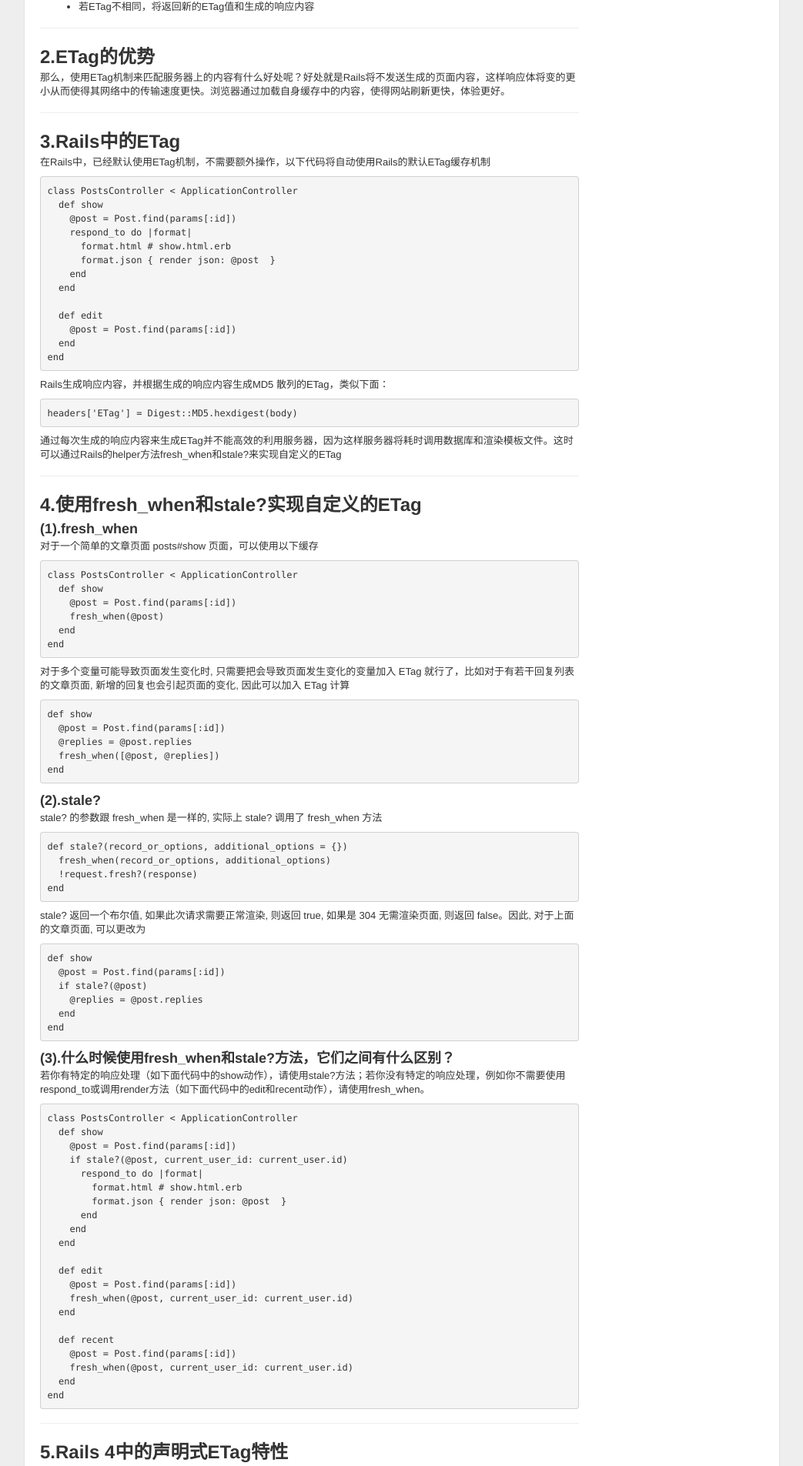
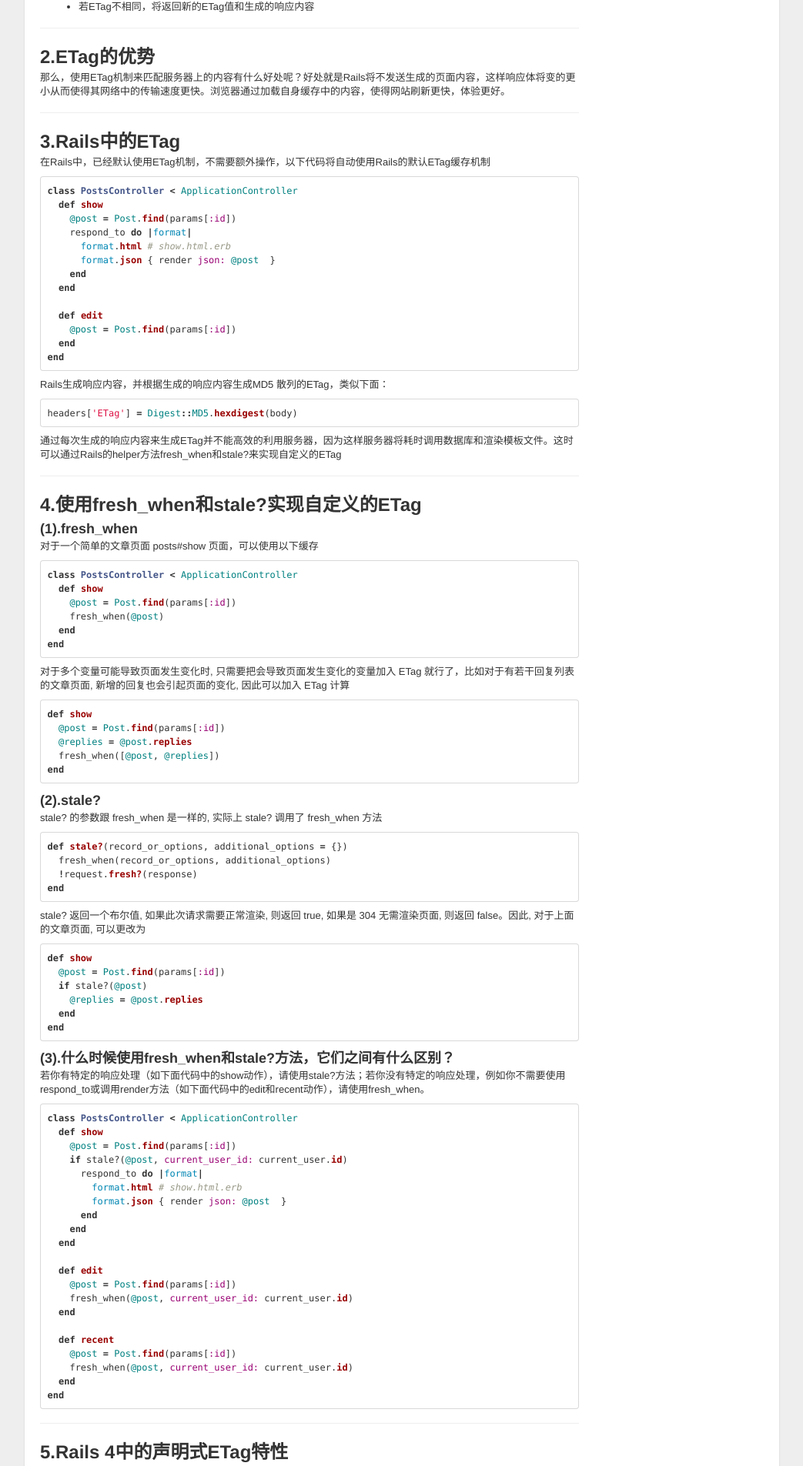
Before and after one commit to chenxiaotao/chenxiaotao.github.com, a Jekyll site: the page built from _posts/blogs/2015-04-12-rails-etags.md, in a window 1280 px wide. Shown: the part 463-2368 px from the top of the page at 77% size, without its empty margins (118-1161 px from the left). Built offline with Jekyll 4.4.1, drawn with Linux system fonts in a browser that asks for light colours; Markdown is read by kramdown in place of the engine named in the settings; comment, search, counter and statistics services are not loaded.

Commit message:
使用css加入高亮

```diff
--- a/_includes/themes/twitter/default.html
+++ b/_includes/themes/twitter/default.html
@@ -14,6 +14,7 @@
     <!-- Le styles -->
     <link href="{{ ASSET_PATH }}/bootstrap/css/bootstrap.min.css" rel="stylesheet">
     <link href="{{ ASSET_PATH }}/css/style.css?body=1" rel="stylesheet" type="text/css" media="all">
+    <link href="/assets/css/syntax.css" rel="stylesheet">
 
     <!-- Le fav and touch icons -->
   <!-- Update these with your own images
--- /dev/null
+++ b/assets/css/syntax.css
@@ -0,0 +1,65 @@
+.highlight  { background: #ffffff; }
+.highlight .c { color: #999988; font-style: italic } /* Comment */
+.highlight .err { color: #a61717; background-color: #e3d2d2 } /* Error */
+.highlight .k { font-weight: bold } /* Keyword */
+.highlight .o { font-weight: bold } /* Operator */
+.highlight .cm { color: #999988; font-style: italic } /* Comment.Multiline */
+.highlight .cp { color: #999999; font-weight: bold } /* Comment.Preproc */
+.highlight .c1 { color: #999988; font-style: italic } /* Comment.Single */
+.highlight .cs { color: #999999; font-weight: bold; font-style: italic } /* Comment.Special */
+.highlight .gd { color: #000000; background-color: #ffdddd } /* Generic.Deleted */
+.highlight .gd .x { color: #000000; background-color: #ffaaaa } /* Generic.Deleted.Specific */
+.highlight .ge { font-style: italic } /* Generic.Emph */
+.highlight .gr { color: #aa0000 } /* Generic.Error */
+.highlight .gh { color: #999999 } /* Generic.Heading */
+.highlight .gi { color: #000000; background-color: #ddffdd } /* Generic.Inserted */
+.highlight .gi .x { color: #000000; background-color: #aaffaa } /* Generic.Inserted.Specific */
+.highlight .go { color: #888888 } /* Generic.Output */
+.highlight .gp { color: #555555 } /* Generic.Prompt */
+.highlight .gs { font-weight: bold } /* Generic.Strong */
+.highlight .gu { color: #aaaaaa } /* Generic.Subheading */
+.highlight .gt { color: #aa0000 } /* Generic.Traceback */
+.highlight .kc { font-weight: bold } /* Keyword.Constant */
+.highlight .kd { font-weight: bold } /* Keyword.Declaration */
+.highlight .kp { font-weight: bold } /* Keyword.Pseudo */
+.highlight .kr { font-weight: bold } /* Keyword.Reserved */
+.highlight .kt { color: #445588; font-weight: bold } /* Keyword.Type */
+.highlight .m { color: #009999 } /* Literal.Number */
+.highlight .s { color: #d14 } /* Literal.String */
+.highlight .na { color: #008080 } /* Name.Attribute */
+.highlight .nb { color: #0086B3 } /* Name.Builtin */
+.highlight .nc { color: #445588; font-weight: bold } /* Name.Class */
+.highlight .no { color: #008080 } /* Name.Constant */
+.highlight .ni { color: #800080 } /* Name.Entity */
+.highlight .ne { color: #990000; font-weight: bold } /* Name.Exception */
+.highlight .nf { color: #990000; font-weight: bold } /* Name.Function */
+.highlight .nn { color: #555555 } /* Name.Namespace */
+.highlight .nt { color: #000080 } /* Name.Tag */
+.highlight .nv { color: #008080 } /* Name.Variable */
+.highlight .ow { font-weight: bold } /* Operator.Word */
+.highlight .w { color: #bbbbbb } /* Text.Whitespace */
+.highlight .mf { color: #009999 } /* Literal.Number.Float */
+.highlight .mh { color: #009999 } /* Literal.Number.Hex */
+.highlight .mi { color: #009999 } /* Literal.Number.Integer */
+.highlight .mo { color: #009999 } /* Literal.Number.Oct */
+.highlight .sb { color: #d14 } /* Literal.String.Backtick */
+.highlight .sc { color: #d14 } /* Literal.String.Char */
+.highlight .sd { color: #d14 } /* Literal.String.Doc */
+.highlight .s2 { color: #d14 } /* Literal.String.Double */
+.highlight .se { color: #d14 } /* Literal.String.Escape */
+.highlight .sh { color: #d14 } /* Literal.String.Heredoc */
+.highlight .si { color: #d14 } /* Literal.String.Interpol */
+.highlight .sx { color: #d14 } /* Literal.String.Other */
+.highlight .sr { color: #009926 } /* Literal.String.Regex */
+.highlight .s1 { color: #d14 } /* Literal.String.Single */
+.highlight .ss { color: #990073 } /* Literal.String.Symbol */
+.highlight .bp { color: #999999 } /* Name.Builtin.Pseudo */
+.highlight .vc { color: #008080 } /* Name.Variable.Class */
+.highlight .vg { color: #008080 } /* Name.Variable.Global */
+.highlight .vi { color: #008080 } /* Name.Variable.Instance */
+.highlight .il { color: #009999 } /* Literal.Number.Integer.Long */
+
+/* Make line numbers unselectable: excludes line numbers from copy-paste user ops */
+.highlight .lineno {-webkit-user-select: none;-moz-user-select: none; -o-user-select: none;}
+.lineno::-moz-selection {background-color: transparent;} /* Mozilla specific */
+.lineno::selection {background-color: transparent;} /* Other major browsers */
```
